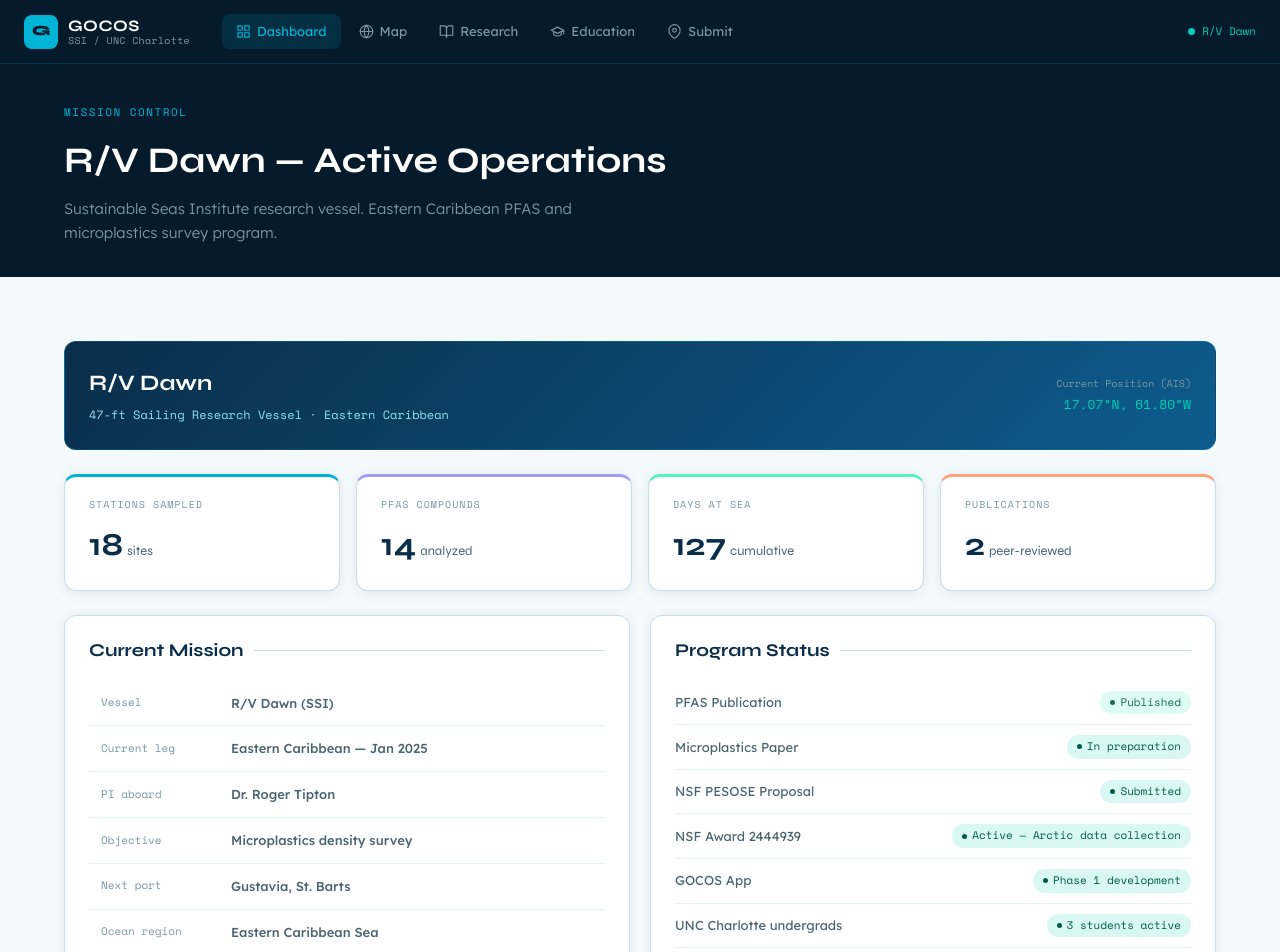
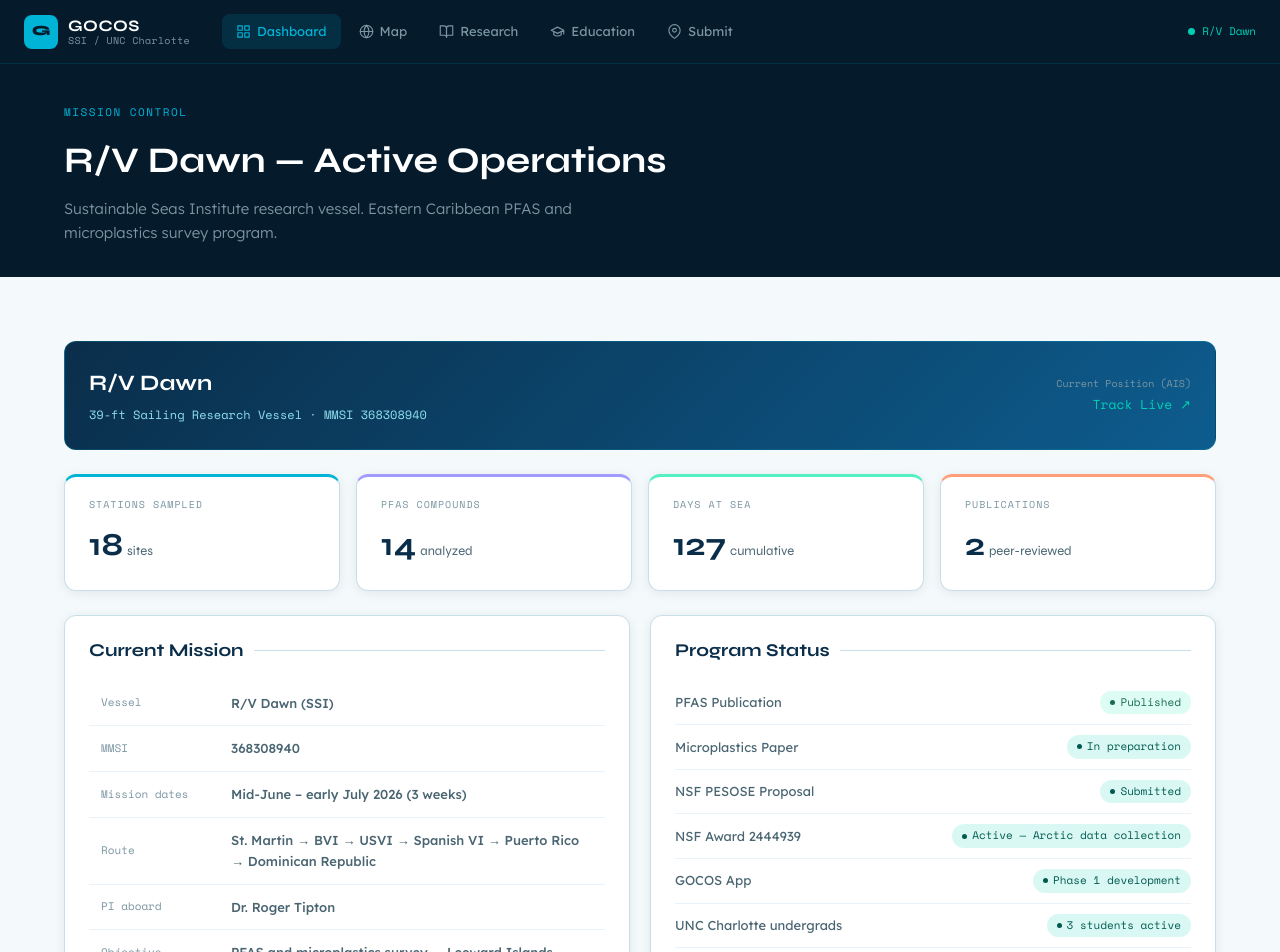
Before and after one commit to rbtipton/gocos-app, a React (Vite) app: page /dashboard in a window 1280 px wide. Shown: the top 952 px of the page. Built offline with nearby package versions, Linux system fonts and the light colour scheme.

Commit message:
Fix vessel size and update mission

```diff
--- a/src/pages/Dashboard.jsx
+++ b/src/pages/Dashboard.jsx
@@ -28,11 +28,18 @@ export default function Dashboard() {
         <div className="vessel-banner">
           <div>
             <div className="vessel-name">R/V Dawn</div>
-            <div className="vessel-sub">47-ft Sailing Research Vessel · Eastern Caribbean</div>
+            <div className="vessel-sub">39-ft Sailing Research Vessel · MMSI 368308940</div>
           </div>
           <div className="vessel-coords">
             <span>Current Position (AIS)</span>
-            17.07°N, 61.80°W
+            <a
+              href="https://www.marinetraffic.com/en/ais/details/ships/mmsi:368308940"
+              target="_blank"
+              rel="noopener noreferrer"
+              style={{ color: 'var(--accent)', textDecoration: 'none', fontFamily: 'var(--font-mono)', fontSize: 13 }}
+            >
+              Track Live ↗
+            </a>
           </div>
         </div>
 
@@ -55,12 +62,12 @@ export default function Dashboard() {
               <tbody>
                 {[
                   ['Vessel',       'R/V Dawn (SSI)'],
-                  ['Current leg',  'Eastern Caribbean — Jan 2025'],
+                  ['MMSI',         '368308940'],
+                  ['Mission dates','Mid-June – early July 2026 (3 weeks)'],
+                  ['Route',        'St. Martin → BVI → USVI → Spanish VI → Puerto Rico → Dominican Republic'],
                   ['PI aboard',    'Dr. Roger Tipton'],
-                  ['Objective',    'Microplastics density survey'],
-                  ['Next port',    'Gustavia, St. Barts'],
+                  ['Objective',    'PFAS and microplastics survey — Leeward Islands'],
                   ['Ocean region', 'Eastern Caribbean Sea'],
-                  ['Dataset',      '18 stations complete'],
                 ].map(([k, v]) => (
                   <tr key={k}>
                     <td style={{ color: 'var(--text3)', width: 130, fontFamily: 'var(--font-mono)', fontSize: 11 }}>{k}</td>
```
